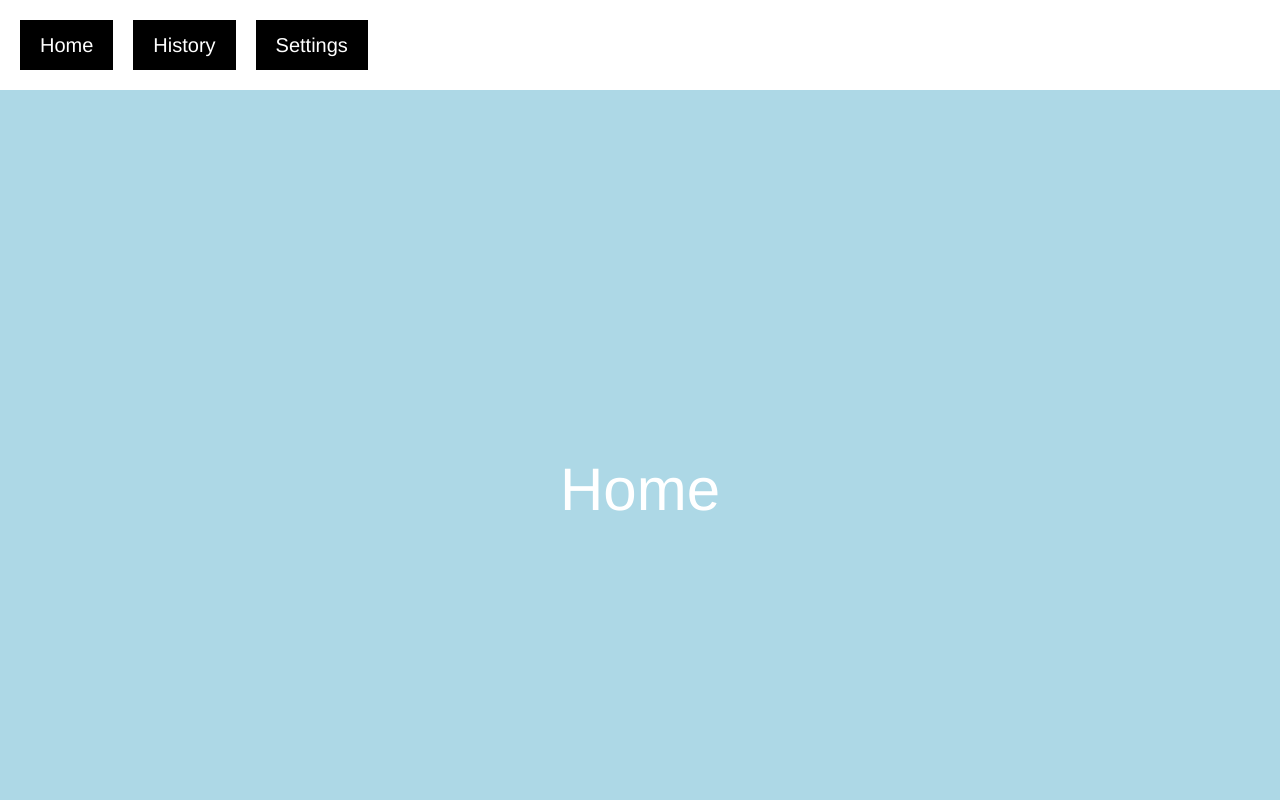
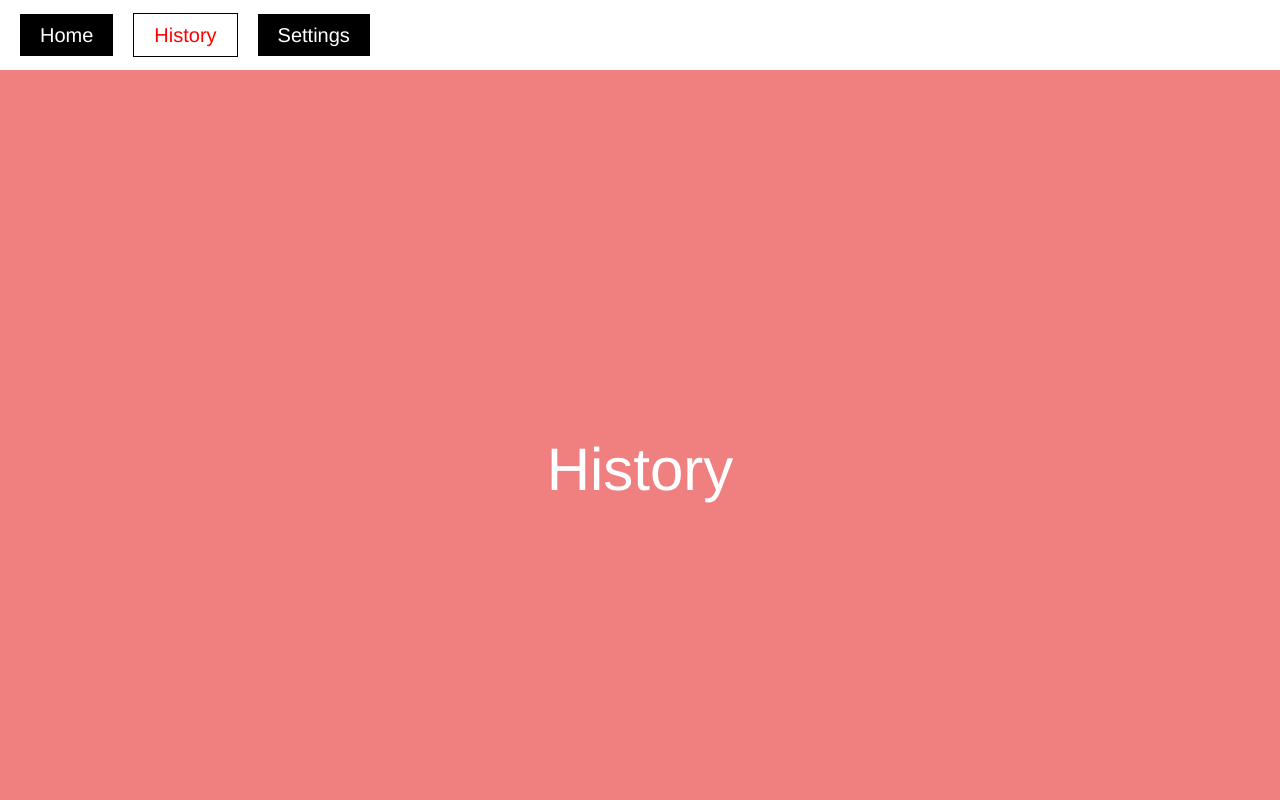
Before and after one commit to verenahuber/simple-vue-app, a Vue app in the folder Frontend/weight-tracking-app/: page /#/history in a window 1280 px wide. Shown: the top 800 px of the page. Built offline with nearby package versions, Linux system fonts and the light colour scheme.

Commit message:
Navigation_funktioniert

```diff
--- a/Frontend/weight-tracking-app/src/App.vue
+++ b/Frontend/weight-tracking-app/src/App.vue
@@ -1,26 +1,18 @@
 <template>
   <div>
    <Navbar/>
-   <Home/>
-   <History/>
-   <Settings/>
-   <router-view></router-view>
+   <transition name="fade"><router-view></router-view></transition>
   </div>
 </template>
 
 <script>
 import Navbar from "./components/Navbar.vue";
-import Home from "./components/Home.vue";
-import History from "./components/History.vue";
-import Settings from "./components/Settings.vue";
 
 export default {
   name: "App",
   components: {
-   Navbar,
-   Home,
-   History,
-   Settings
+   Navbar
+
   }
 }
 
@@ -42,4 +34,14 @@ export default {
   box-sizing: border-box;
 }
 
+.fade-enter-active,
+.fade-leave-active {
+  transition: opacity 0.5s ease;;
+}
+
+.fade-enter-from,
+.fade-leave-to {
+  opacity: 0;
+}
+
 </style>
--- a/Frontend/weight-tracking-app/src/components/Navbar.vue
+++ b/Frontend/weight-tracking-app/src/components/Navbar.vue
@@ -1,9 +1,9 @@
 <template>
   <div class="navbar">
     <div class="nav_buttons">
-      <div class="btn">Home</div>
-      <div class="btn">History</div>
-      <div class="btn">Settings</div>
+      <div class="btn"><router-link to="/">Home</router-link></div>
+      <div class="btn"><router-link to="/history">History</router-link></div>
+      <div class="btn"><router-link to="/settings">Settings</router-link></div>
     </div>
   </div>
 </template>
@@ -20,7 +20,7 @@ export default {
 
 <!-- Add "scoped" attribute to limit CSS to this component only -->
 <style scoped>
-.navbar{
+.navbar {
   display: flex;
   justify-content: space-between;
   align-items: center;
@@ -28,16 +28,33 @@ export default {
   padding: 20px 10px;
 }
 
-.navbar .nav_buttons{
+.navbar .nav_buttons {
   display: flex;
 
 }
-.navbar .nav_buttons .btn{
+.navbar .nav_buttons a {
   padding: 10px 20px;
   margin: 0 10px;
   background: black;
   color: white;
   cursor: pointer;
+  text-decoration: none;
+}
+
+.active{
+  color:red !important;
+  background: white !important;
+  border: 1px solid black;
+}
+
+.fade-enter-active,
+.fade-leave-active {
+  transition: opacity 0.5s ease;;
+}
+
+.fade-enter-from,
+.fade-leave-to {
+  opacity: 0;
 }
 
 </style>
```
